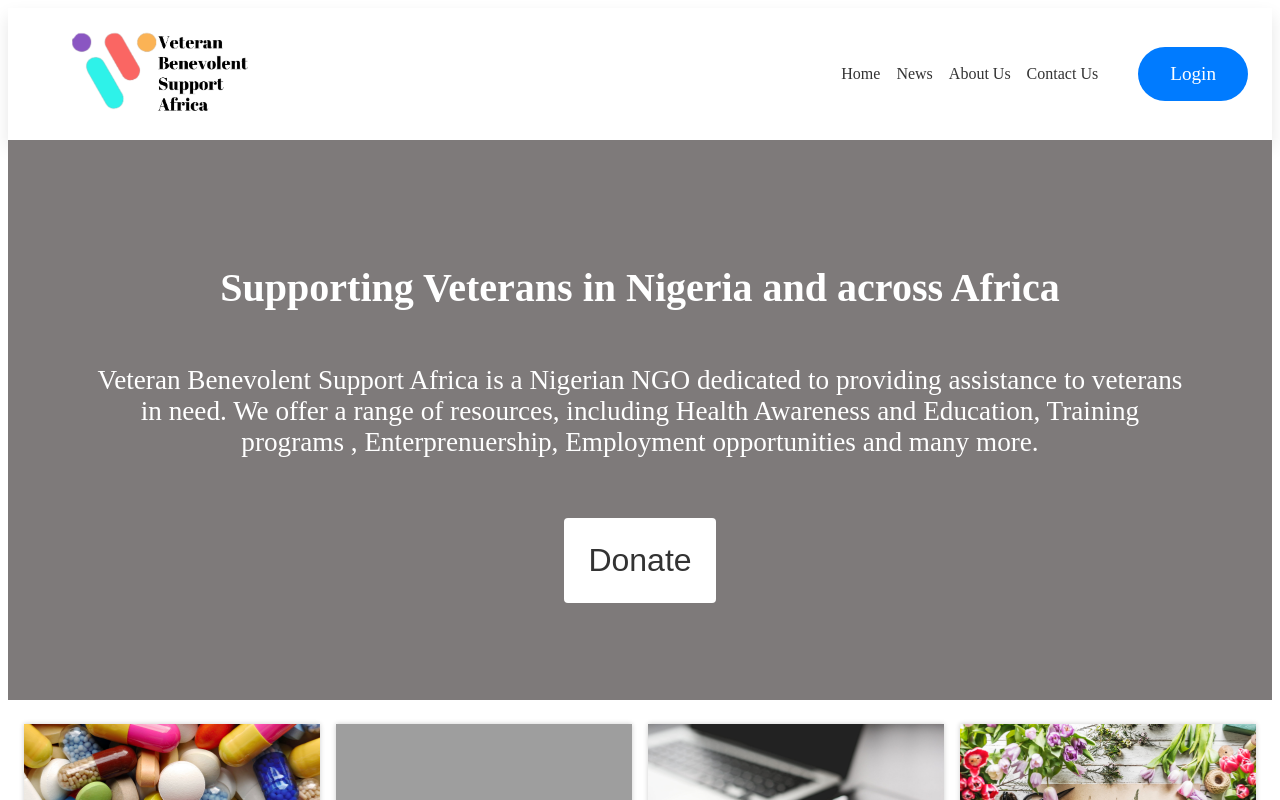
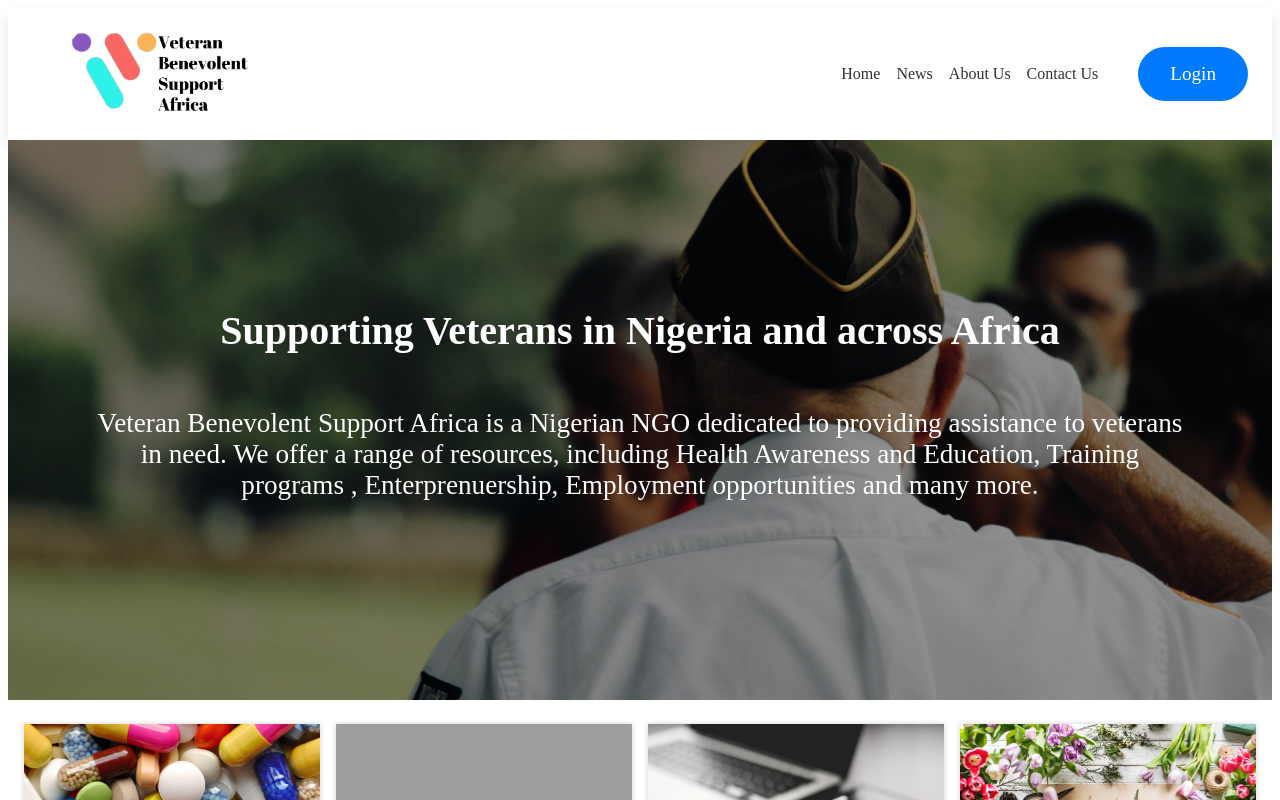
Before and after one commit to AsukFavour/Veteransconnect, a React (Vite) app: page / in a window 1280 px wide. Shown: the top 800 px of the page. Built offline with nearby package versions, Linux system fonts and the light colour scheme; no server answers; grey boxes are pictures that could not be loaded.

Commit message:
added bckimg

```diff
--- a/src/component/Home/Home.jsx
+++ b/src/component/Home/Home.jsx
@@ -5,6 +5,7 @@ import CardGrid from '../Cards/Cards';
 import News from '../News/News';
 import AboutUs from '../AboutUs/AboutUs';
 import Footer from '../Footer/Footer';
+import Banner from '../Banner/Banner';
 
 function Home() {
   return (
--- a/src/component/Jumbotron/Jumbotron.css
+++ b/src/component/Jumbotron/Jumbotron.css
@@ -5,20 +5,35 @@
   align-items: center;
   min-height: 65vh;
   padding: 0 2rem;
-  background-color: #7e7a7a;
   color: #fff;
   text-align: center;
   margin-bottom: 1.5rem;
+  background-image: url('../../assets/vet1.jpg');
+  background-size: cover;
+  background-position: center;
+  position: relative;
+}
+
+.jumbotron::before {
+  content: "";
+  position: absolute;
+  top: 0;
+  left: 0;
+  width: 100%;
+  height: 100%;
+  background-color: rgba(0, 0, 0, 0.4);
 }
 
 .jumbotron__heading {
   font-size: 3rem;
   margin-bottom: 2rem;
+  z-index: 5;
 }
 
 .jumbotron__text {
   font-size: 1.5rem;
   margin-bottom: 0.8rem;
+  z-index: 5;
 }
 
 .jumbotron__button {
@@ -29,6 +44,7 @@
   border: none;
   border-radius: 0.25rem;
   cursor: pointer;
+  z-index: 5;
 }
 
 .jumbotron__button:hover {
--- a/src/component/Jumbotron/Jumbotron.jsx
+++ b/src/component/Jumbotron/Jumbotron.jsx
@@ -13,7 +13,7 @@ function Jumbotron() {
         including Health Awareness and Education, Training programs ,
         Enterprenuership, Employment opportunities and many more.
       </p>
-      <button className="jumbotron__button">Donate</button>
+      {/* <button className="jumbotron__button">Donate</button> */}
     </div>
   );
 }
```
Also changed, not shown: src/assets/vet1.jpg (added), src/assets/vet2.jpg (added).
